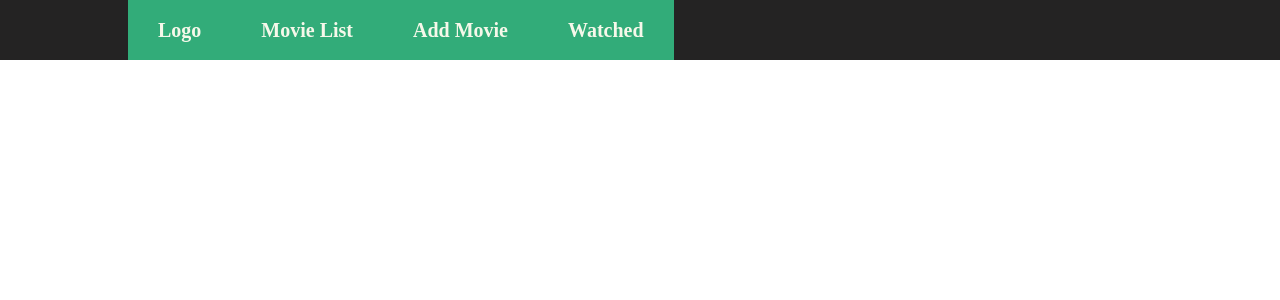
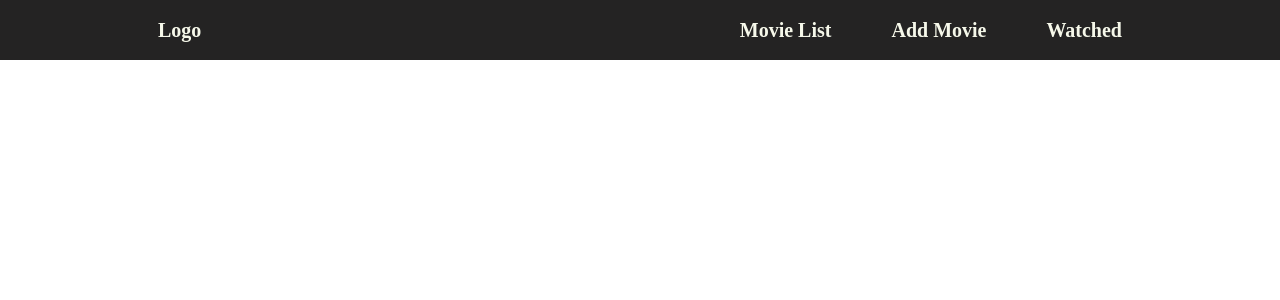
Before and after one commit to TMekhrishvili/Movie-Watchlist, a React (Create React App) app: page / in a window 1280 px wide. Shown: the top 300 px of the page. Built offline with nearby package versions, Linux system fonts and the light colour scheme.

Commit message:
nav with positions

```diff
--- a/src/App.css
+++ b/src/App.css
@@ -137,3 +137,7 @@ table {
 a {
     text-decoration: none;
 }
+
+body{
+    padding-top: 60px;
+}
--- a/src/components/Header/header.css
+++ b/src/components/Header/header.css
@@ -1,23 +1,27 @@
 .header {
-    display: flex;
+    position: fixed;
+    top: 0;
+    left: 0;
     background-color: rgb(36, 35, 35);
     padding: 0 10%;
+    z-index: 20;
+    width: 100%;
+}
+
+.header::after {
+    clear: both;
+    display: block;
+    content: '';
 }
 
 .header-item1 {
-    background-color: rgb(50, 172, 121);
-    align-self: self-start;
+    float: left;
 }
 
 .header-item2 {
-    background-color: rgb(50, 172, 121);
-    align-self: self-end;
+    float: right;
 }
 
-.nav {
-    display: flex;
-    flex-direction: row;
-}
 
 .nav-item {
     list-style: none;
@@ -25,6 +29,7 @@
     font-size: 20px;
     font-weight: bold;
     color: rgb(246, 248, 234);
+    display: inline-block;
 }
 
 .nav-link {
```
Also changed, not shown: 1 other file (tests, documents, lock files or other folders).
